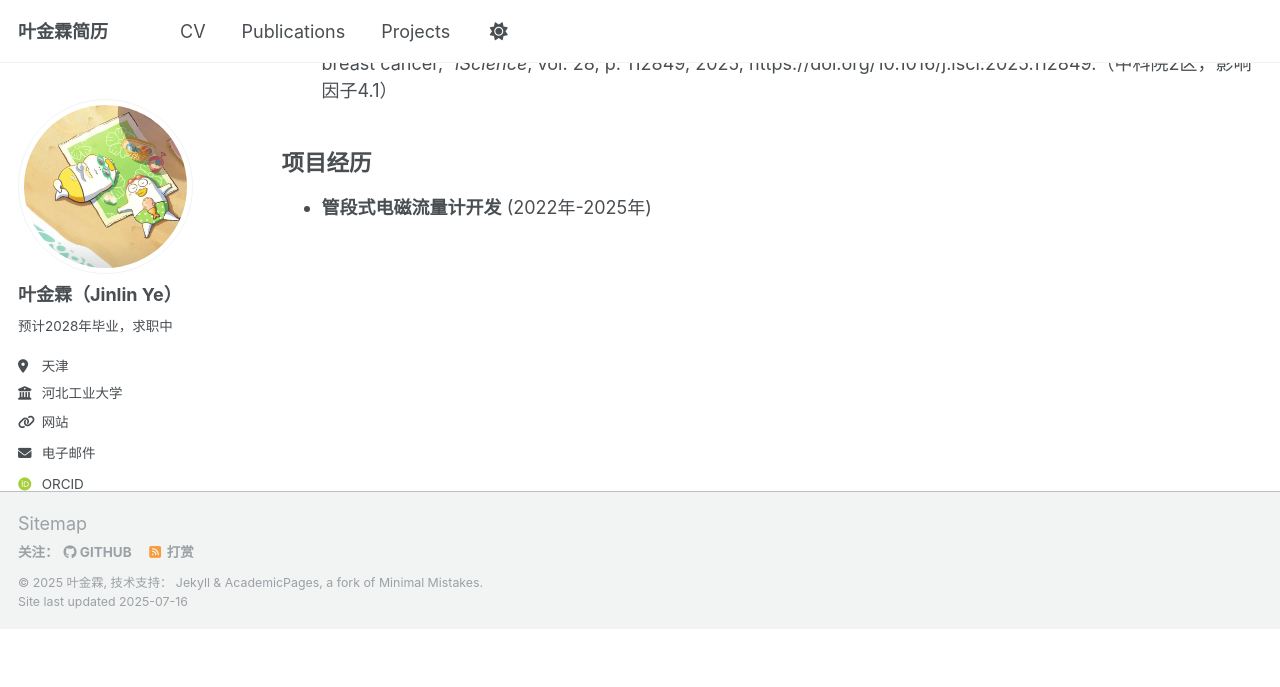
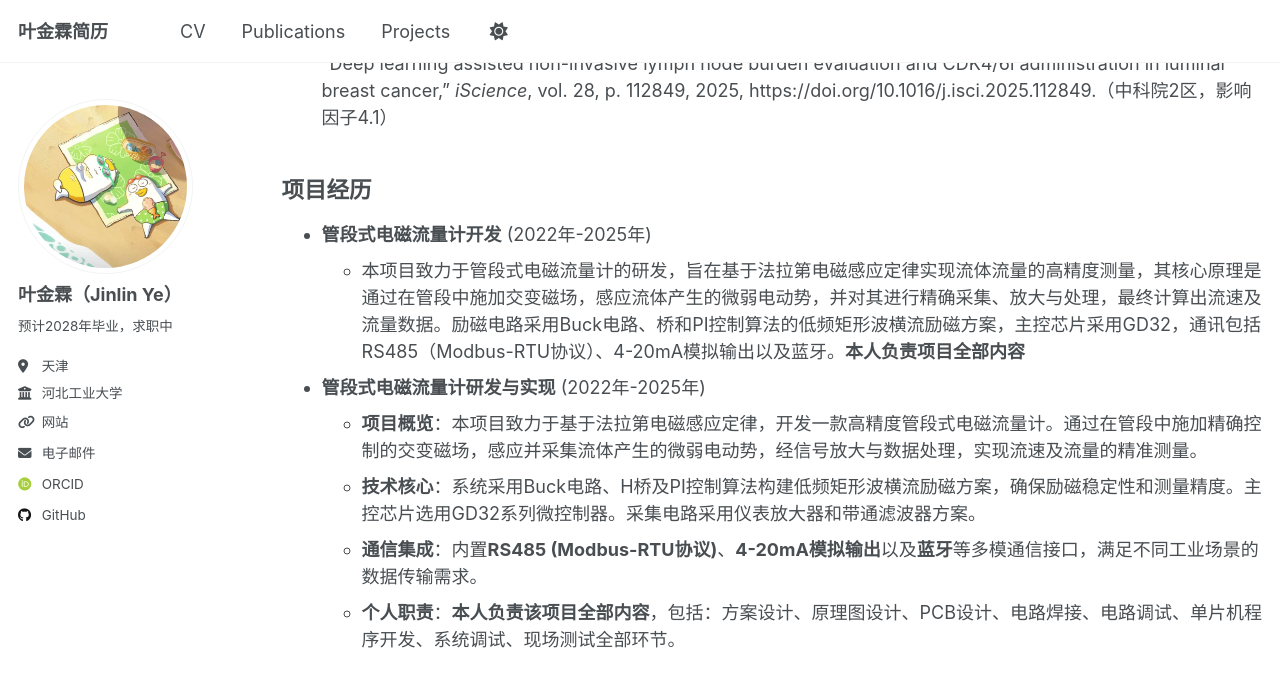
Before and after one commit to JinlinYY/JinlinYY.github.io, a Jekyll site: the page built from _pages/cv.md, in a window 1280 px wide and 900 px high, scrolled down 878 px. Shown: the top 687 px of the window. Built offline with Jekyll 4.4.1, drawn with Linux system fonts in a browser that asks for light colours; some web fonts are replaced; a script that is not in the unit is left out; before the commit the page ends 1507 px from its top, so only the background shows below that; some of the changed text lies outside the part shown.

Commit message:
Update cv.md

```diff
--- a/_pages/cv.md
+++ b/_pages/cv.md
@@ -18,7 +18,7 @@ redirect_from:
 ## 技能
 
 * **硬件开发**：ZYNQ开发（ARM+FPGA异构开发、HLS、Verilog），单片机开发（STM32、GD32），电路设计（AD）等
-* **人工智能**：图神经网络、卷积神经网络、Transformer等
+* **人工智能**：图神经网络、卷积神经网络、Transformer、多模态融合、FPGA加速、神经网络轻量化（剪枝、蒸馏、量化）等
 
 ## 发表论文
 
@@ -30,3 +30,10 @@ redirect_from:
 ## 项目经历
 
 * **管段式电磁流量计开发** (2022年-2025年)
+    * 本项目致力于管段式电磁流量计的研发，旨在基于法拉第电磁感应定律实现流体流量的高精度测量，其核心原理是通过在管段中施加交变磁场，感应流体产生的微弱电动势，并对其进行精确采集、放大与处理，最终计算出流速及流量数据。励磁电路采用Buck电路、桥和PI控制算法的低频矩形波横流励磁方案，主控芯片采用GD32，通讯包括RS485（Modbus-RTU协议）、4-20mA模拟输出以及蓝牙。**本人负责项目全部内容**
+
+* **管段式电磁流量计研发与实现** (2022年-2025年)
+    * **项目概览**：本项目致力于基于法拉第电磁感应定律，开发一款高精度管段式电磁流量计。通过在管段中施加精确控制的交变磁场，感应并采集流体产生的微弱电动势，经信号放大与数据处理，实现流速及流量的精准测量。
+    * **技术核心**：系统采用Buck电路、H桥及PI控制算法构建低频矩形波横流励磁方案，确保励磁稳定性和测量精度。主控芯片选用GD32系列微控制器。采集电路采用仪表放大器和带通滤波器方案。
+    * **通信集成**：内置**RS485 (Modbus-RTU协议)**、**4-20mA模拟输出**以及**蓝牙**等多模通信接口，满足不同工业场景的数据传输需求。
+    * **个人职责**：**本人负责该项目全部内容**，包括：方案设计、原理图设计、PCB设计、电路焊接、电路调试、单片机程序开发、系统调试、现场测试全部环节。
```
